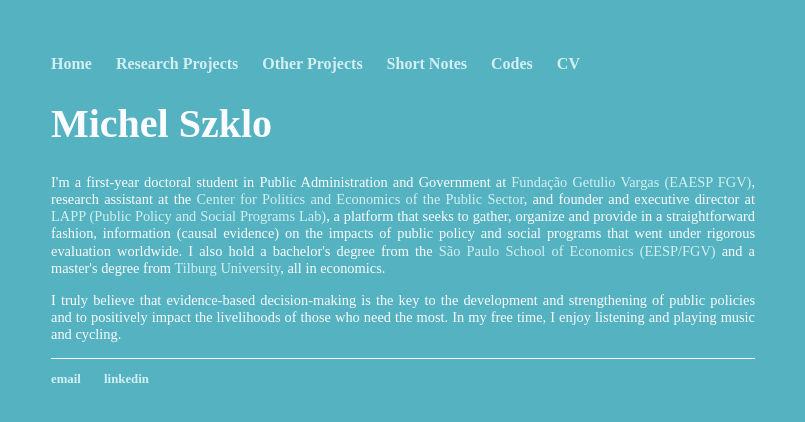
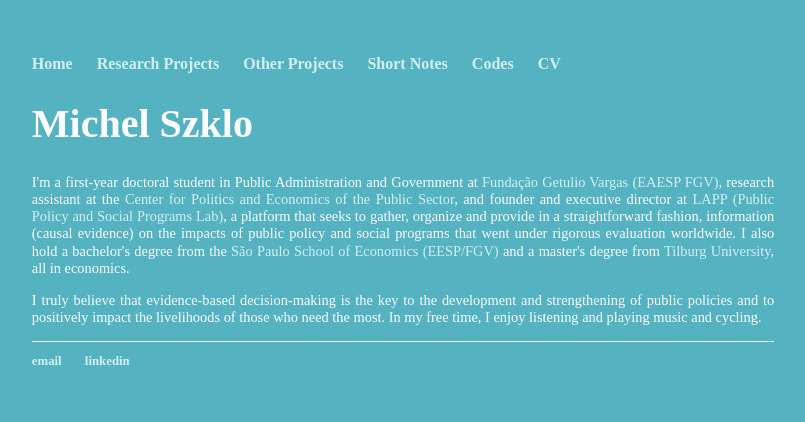
Before and after one commit to michelszklo/michelszklo.github.io, a Jekyll site: the page built from index.html, in a window 1280 px wide. Shown: the top 422 px of the page, without its empty margins (237-1042 px from the left). Built offline with Jekyll 4.4.1, drawn with Linux system fonts in a browser that asks for light colours.

Commit message:
Update main.css

```diff
--- a/css/main.css
+++ b/css/main.css
@@ -1,6 +1,6 @@
 body {
     margin: 55px auto;
-    width: 55%;
+    width: 58%;
     background-color: #54b2c1;
 }
 nav ul, footer ul {
```
